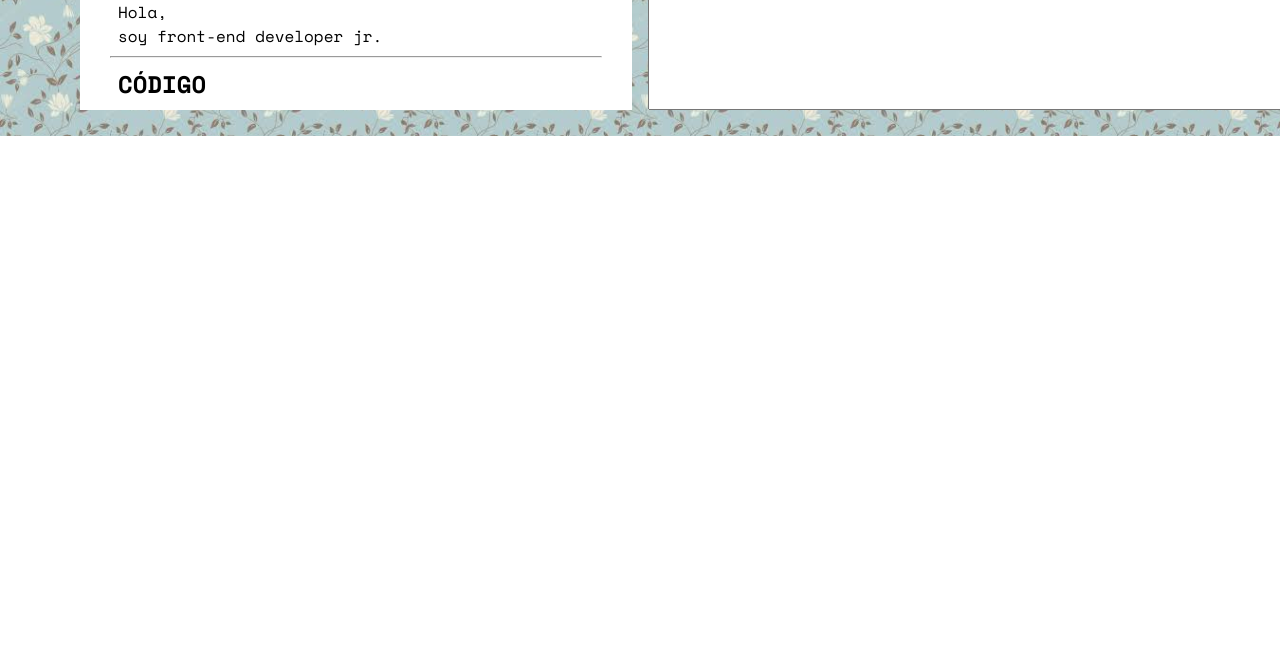
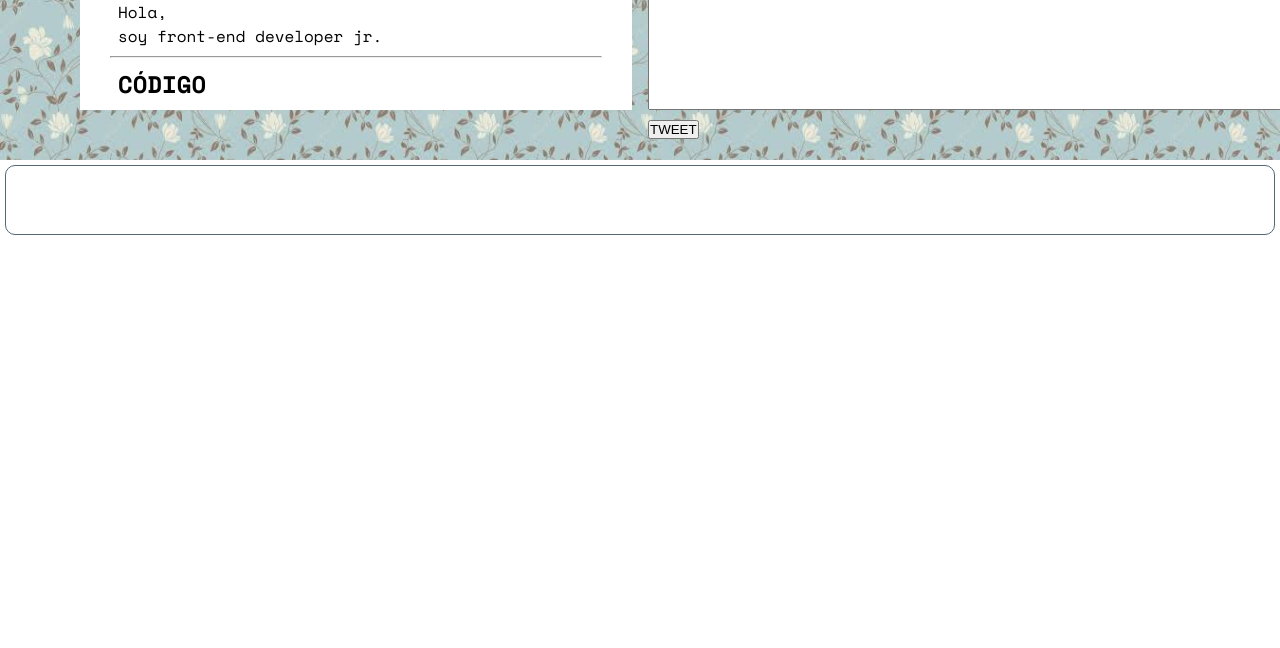
Before and after one commit to SteffAhv/reto-twitter, a plain HTML site: page index.html in a window 1280 px wide. Shown: the part 152-800 px from the top of the page. Drawn offline with nearby package versions, Linux system fonts and the light colour scheme.

Commit message:
añade boton,twittear

```diff
--- a/css/main.css
+++ b/css/main.css
@@ -31,4 +31,9 @@ header {
   padding:8px;
 }
 .tweet-box {
+  margin:5px;
+  background-color: #FFF;
+  border:1px solid #546971;
+  border-radius: 10px;
+  height: 70px;
 }
--- a/index.html
+++ b/index.html
@@ -18,8 +18,12 @@
         <hr>
         <h2 class="text-box">CÓDIGO</h2>
       </div>
-      <textarea class="tweet-box"name="tweet" rows="12" cols="80"></textarea>
+      <textarea id="writte-tweet"name="tweet" rows="12" cols="80">Este es un tweet</textarea>
+      <button type="button" name="button" onclick="tweet()">TWEET</button>
     </div>
-    <script type="text/javascript"></script>
+    <div class="tweet-box">
+      <p id="new-box"></p>
+    </div>
+    <script type="text/javascript" src="js/app.js"></script>
   </body>
 </html>
--- a/js/app.js
+++ b/js/app.js
@@ -0,0 +1,4 @@
+var tweetText = document.getElementById('writte-tweet').value;
+function tweet() {
+  document.getElementById('new-box').innerHTML = tweetText;
+}
```
